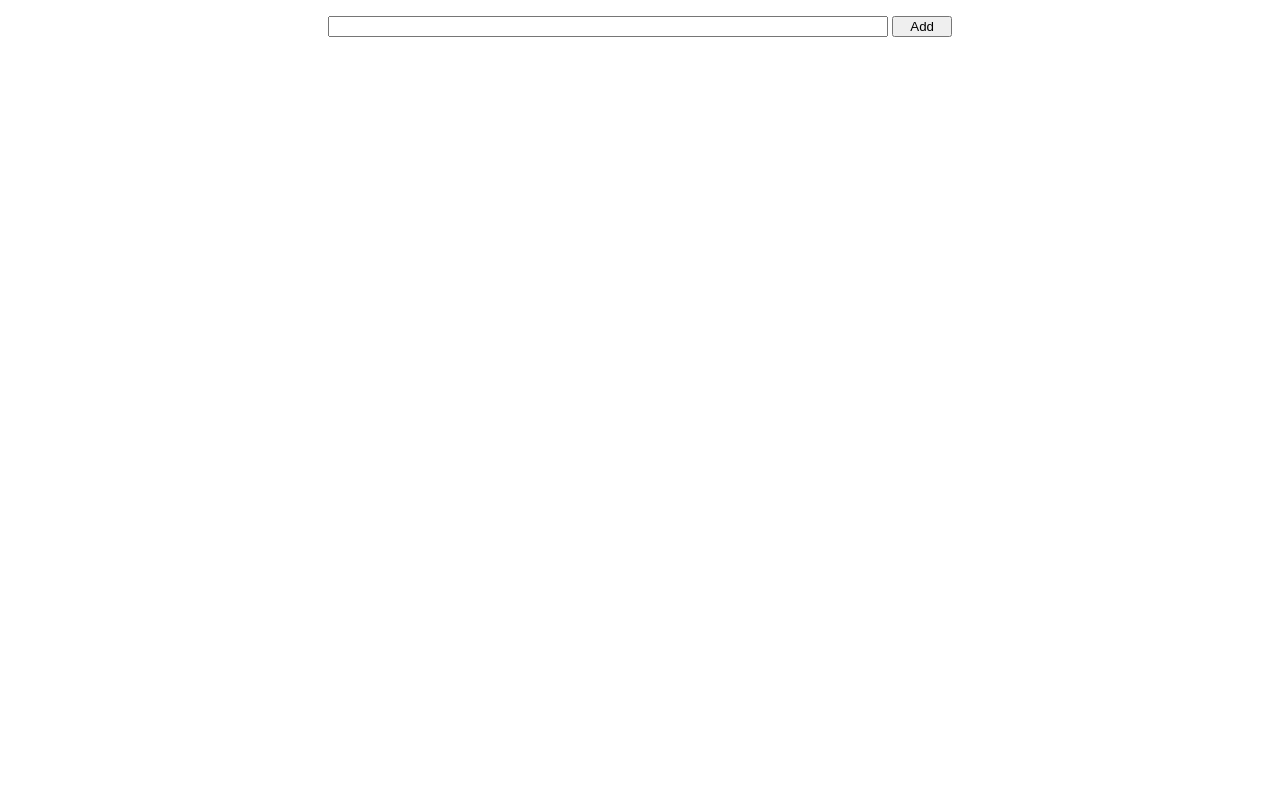
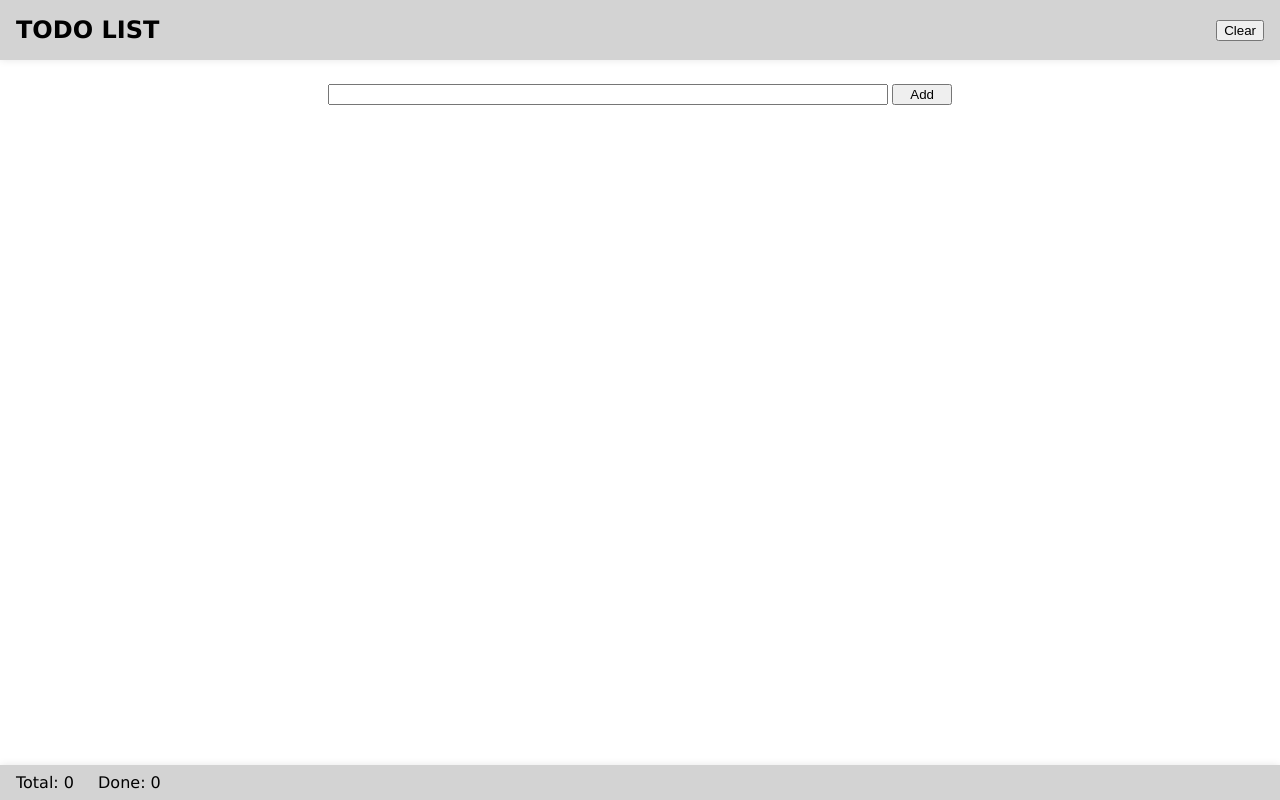
Before and after one commit to Lwinga/todo-list-vue-ts, a Vue app: page / in a window 1280 px wide. Built offline with nearby package versions, Linux system fonts and the light colour scheme; the HTML template or start-up script is replaced by a standard one.

Commit message:
Implement clear button and display stats

```diff
--- a/src/AddTodo.vue
+++ b/src/AddTodo.vue
@@ -8,6 +8,7 @@ const todoText = ref('');
 const lastId = ref(0);
 
 function addTodo() {
+  if (todoText.value === '') return;
   todos.value?.push({
     id: ++lastId.value,
     text: todoText.value,
--- a/src/App.vue
+++ b/src/App.vue
@@ -1,21 +1,35 @@
 <script setup lang="ts">
-import { ref } from 'vue';
+import { computed, ref } from 'vue';
 import type { Todo } from './types.ts';
 import AddTodo from './AddTodo.vue';
 import TodoList from './TodoList.vue';
 
 const todos = ref<Todo[]>([]);
+
+const doneTodos = computed(() => {
+  return todos.value.filter(todo => todo.isDone).length;
+});
 </script>
 
 <template>
+  <header>
+    <h1>TODO LIST</h1>
+    <button type="button" @click="todos = []">Clear</button>
+  </header>
   <main>
-    <AddTodo v-model="todos" />
-    <TodoList v-model="todos" />
+    <div>
+      <AddTodo v-model="todos" />
+      <TodoList v-model="todos" />
+    </div>
   </main>
+  <footer>
+    <span>Total: {{ todos.length }}</span>
+    <span>Done: {{ doneTodos }}</span>
+  </footer>
 </template>
 
 <style scoped>
-main {
+main > div {
   max-width: 640px;
   margin-right: auto;
   margin-left: auto;
--- /dev/null
+++ b/src/main.css
@@ -0,0 +1,38 @@
+*, *::before, *::after {
+  box-sizing: border-box;
+}
+body {
+  margin: 0;
+  font-family: 'Lucida Sans', 'Lucida Sans Regular', 'Lucida Grande', 'Lucida Sans Unicode', Geneva, Verdana, sans-serif;
+}
+#app {
+  min-height: 100dvh;
+  display: flex;
+  flex-direction: column;
+  gap: 16px;
+}
+main {
+  flex-grow: 1;
+}
+header, footer {
+  position: sticky;
+  display: flex;
+  align-items: center;
+  flex-shrink: 0;
+  background-color: lightgray;
+  box-shadow: 0 0 8px rgba(0, 0, 0, 0.1);
+}
+header {
+  top: 0;
+  justify-content: space-between;
+  padding: 16px;
+}
+header h1 {
+  margin: 0;
+  font-size: x-large;
+}
+footer {
+  bottom: 0;
+  padding: 8px 16px;
+  gap: 24px;
+}
--- a/src/main.ts
+++ b/src/main.ts
@@ -1,6 +1,8 @@
 import { createApp } from 'vue'
 import { createPinia } from 'pinia'
 import App from './App.vue'
+
+import './main.css';
 
 const app = createApp(App)
 
```
